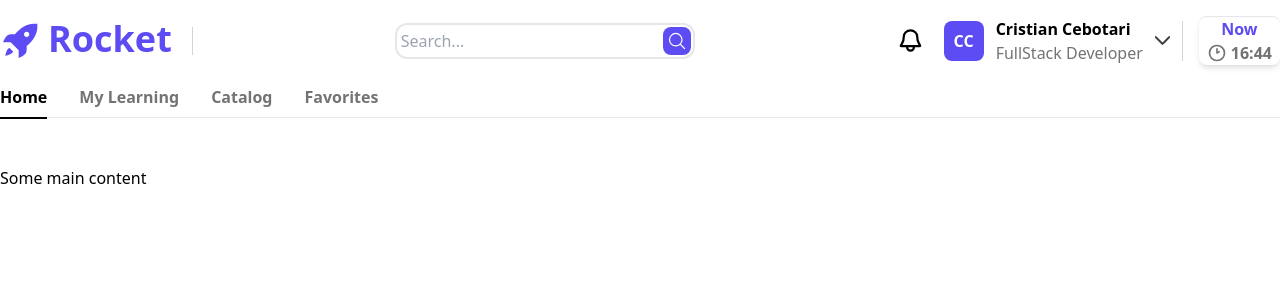
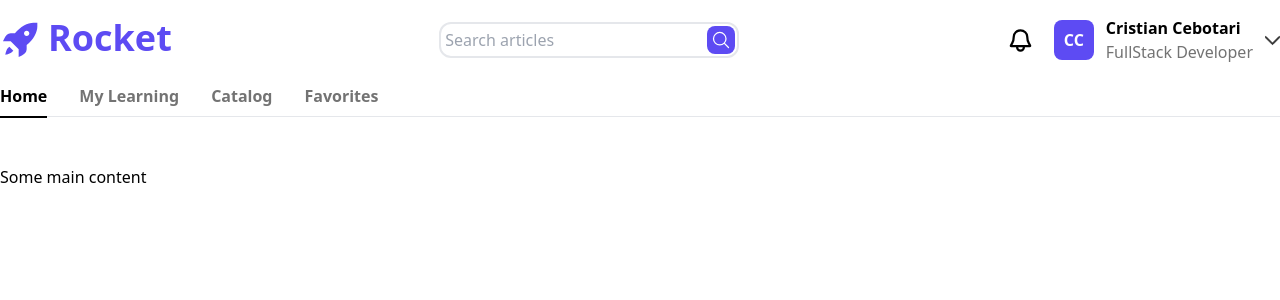
Before and after one commit to Eravity/Rocket.dev, a Next.js app: page / in a window 1280 px wide. Shown: the top 300 px of the page. Built offline with nearby package versions, Linux system fonts and the light colour scheme.

Commit message:
clean header

```diff
--- a/src/app/_components/Header.tsx
+++ b/src/app/_components/Header.tsx
@@ -11,9 +11,8 @@ export default function Header() {
         <div className="flex justify-between">
           <div className="flex space-x-5 items-center">
             <Logo />
-            <div className="w-[1px] h-7 bg-neutral-300"></div>
           </div>
-            <Search />
+          <Search />
           <div className="flex space-x-5 items-center">
             <Bell />
             <Profile />
--- a/src/app/_components/Profile.tsx
+++ b/src/app/_components/Profile.tsx
@@ -1,5 +1,4 @@
 import ArrowDown from "./ArrowDown";
-import DateAndTime from "./DateAndTime";
 
 export default function Profile() {
   return (
@@ -14,13 +13,6 @@ export default function Profile() {
       </div>
 
       <ArrowDown />
-      <div className="flex items-center space-x-4">
-        <div className="w-[1px] h-10 bg-neutral-300"></div>
-        <div className="shadow-md px-2 rounded-lg border-t">
-          <h1 className="font-semibold text-center text-blueLotus">Now</h1>
-          <DateAndTime />
-        </div>
-      </div>
     </div>
   );
 }
--- a/src/app/_components/Search.tsx
+++ b/src/app/_components/Search.tsx
@@ -6,7 +6,7 @@ export default function Search() {
     <div className="relative flex items-center">
       <input
         type="text"
-        placeholder="Search..."
+        placeholder="Search articles"
         className="border-2 rounded-xl w-[300px] p-1"
       />
       <button
```
